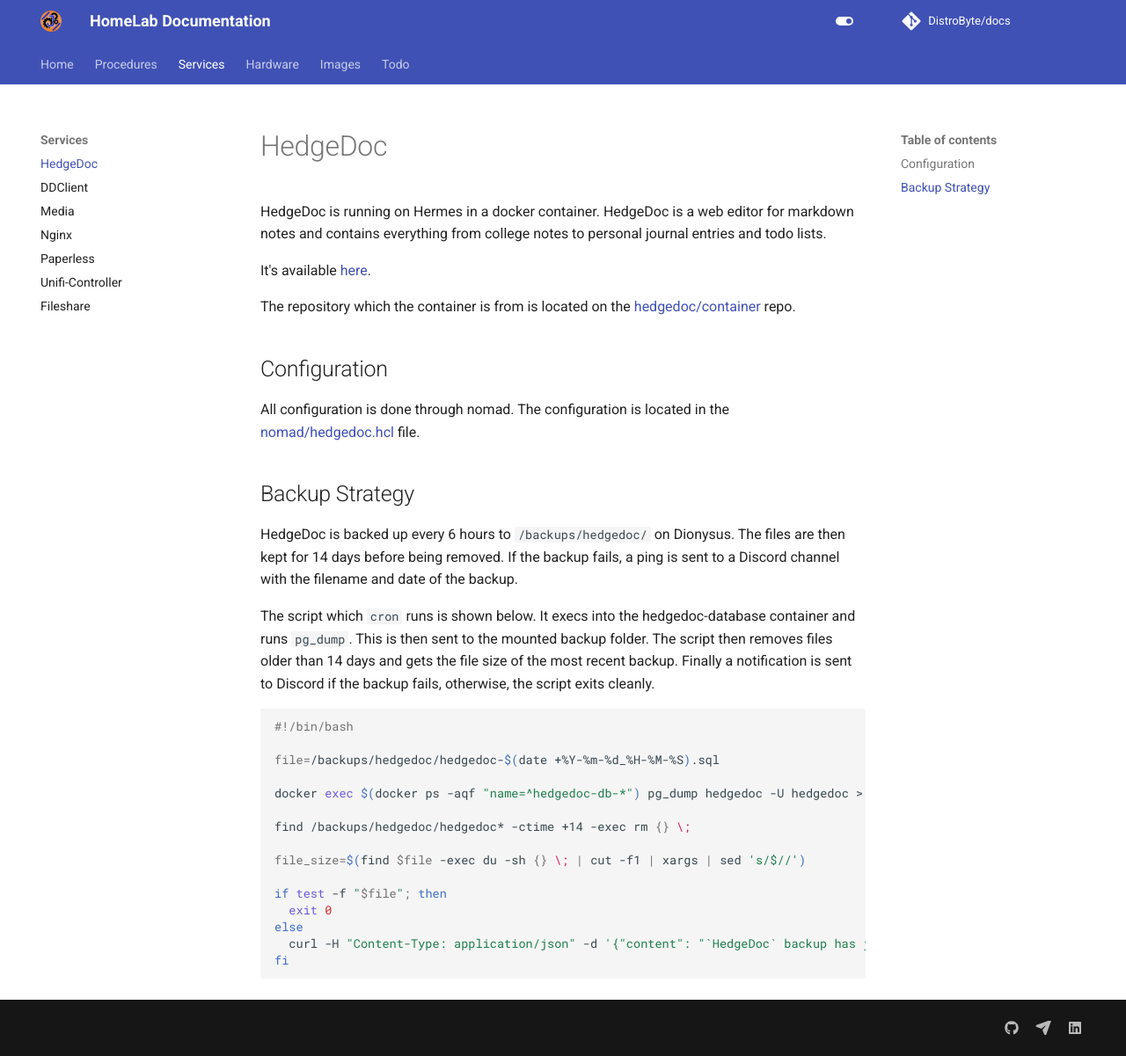
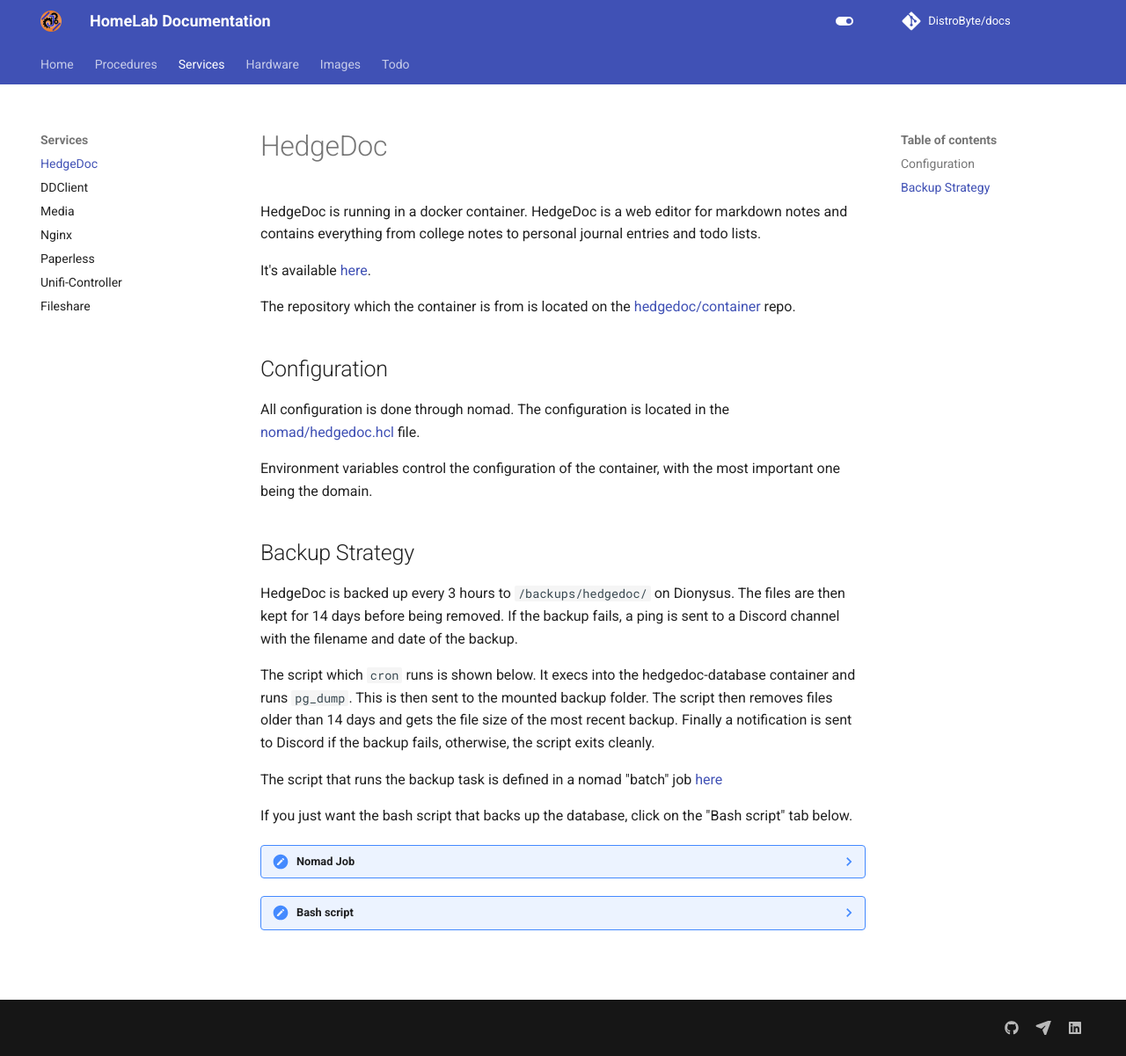
Before and after one commit to DistroByte/docs, an MkDocs documentation site: the page built from docs/services/hedgedoc.md, in a window 1280 px wide and 1201 px high. Shown: the whole window at 88% size. Built offline with MkDocs 1.6.1 and Material for MkDocs 9.7.7, drawn with Linux system fonts in a browser that asks for light colours; comment, search, counter and statistics services are not loaded.

Commit message:
update hedgedoc

````diff
--- a/docs/services/hedgedoc.md
+++ b/docs/services/hedgedoc.md
@@ -1,7 +1,11 @@
-# HedgeDoc
+---
+title: HedgeDoc
+description: Configuration files and backup script for HedgeDoc, a web editor for markdown notes and contains everything from college notes to personal journal entries and todo lists.
+tags: [services, hedgedoc, backup]
+---
 
-HedgeDoc is running on Hermes in a docker container. HedgeDoc is a web editor for markdown notes and contains everything
-from college notes to personal journal entries and todo lists.
+HedgeDoc is running in a docker container. HedgeDoc is a web editor for markdown notes and contains everything from
+college notes to personal journal entries and todo lists.
 
 It's available [here](https://md.james-hackett.ie).
 
@@ -13,29 +17,100 @@
 All configuration is done through nomad. The configuration is located in the
 [nomad/hedgedoc.hcl](https://github.com/DistroByte/nomad/blob/master/hedgedoc.hcl) file.
 
+Environment variables control the configuration of the container, with the most important one being the domain.
+
 ## Backup Strategy
 
-HedgeDoc is backed up every 6 hours to `/backups/hedgedoc/` on Dionysus. The files are then kept for 14 days
+HedgeDoc is backed up every 3 hours to `/backups/hedgedoc/` on Dionysus. The files are then kept for 14 days
 before being removed. If the backup fails, a ping is sent to a Discord channel with the filename and date of the backup.
 
 The script which `cron` runs is shown below. It execs into the hedgedoc-database container and runs `pg_dump`. This is
 then sent to the mounted backup folder. The script then removes files older than 14 days and gets the file size of the most
 recent backup. Finally a notification is sent to Discord if the backup fails, otherwise, the script exits cleanly.
 
-```bash
-#!/bin/bash
+The script that runs the backup task is defined in a nomad "batch" job [here](https://github.com/DistroByte/nomad/blob/master/hedgedoc-backup.hcl)
 
-file=/backups/hedgedoc/hedgedoc-$(date +%Y-%m-%d_%H-%M-%S).sql
+If you just want the bash script that backs up the database, click on the "Bash script" tab below.
 
-docker exec $(docker ps -aqf "name=^hedgedoc-db-*") pg_dump hedgedoc -U hedgedoc > "${file}"
+??? note "Nomad Job"
 
-find /backups/hedgedoc/hedgedoc* -ctime +14 -exec rm {} \;
+    ```hcl
+    job "hedgedoc-backup" {
+      datacenters = ["dc1"]
+      type        = "batch"
 
-file_size=$(find $file -exec du -sh {} \; | cut -f1 | xargs | sed 's/$//')
+      periodic {
+        cron             = "0 */3 * * * *"
+        prohibit_overlap = true
+      }
 
-if test -f "$file"; then
-  exit 0
-else
-  curl -H "Content-Type: application/json" -d '{"content": "`HedgeDoc` backup has just **FAILED**\nFile name: `'"$file"'`\nDate: `'"$(TZ=Europe/Dublin date)"'`"}' https://canary.discord.com/api/webhooks/$webhookurl
-fi
-```
+      group "db-backup" {
+        task "postgres-backup" {
+          driver = "raw_exec"
+
+          config {
+            command = "/bin/bash"
+            args    = ["local/script.sh"]
+          }
+
+          template {
+            data = <<EOH
+    #!/bin/bash
+
+    file=/backups/hedgedoc/hedgedoc-$(date +%Y-%m-%d_%H-%M-%S).sql
+
+    docker exec $(docker ps -aqf "name=^hedgedoc-db-*") pg_dump hedgedoc -U hedgedoc > "${file}"
+
+    find /backups/hedgedoc/hedgedoc* -ctime +14 -exec rm {} \;
+
+    file_size=$(find $file -exec du -sh {} \; | cut -f1 | xargs | sed 's/$//')
+
+    if test -f "$file"; then
+      exit 0
+    else
+      curl -H "Content-Type: application/json" -d '{"content": "`HedgeDoc` backup has just **FAILED**\nFile name: `'"$file"'`\nDate: `'"$(TZ=Europe/Dublin date)"'`"}' {{ key "discord/log/webhook" }}
+    fi
+    EOH
+
+            destination = "local/script.sh"
+          }
+
+          template {
+            data = <<EOH
+    # as service 'db-task' is registered in Consul
+    # we wat to grab its 'alloc' tag
+    {{- range $tag, $services := service "db-task" | byTag -}}
+    {{if $tag | contains "alloc"}}
+    {{$allocId := index ($tag | split "=") 1}}
+    DB_ALLOC_ID="{{ $allocId }}"
+    {{end}}
+    {{end}}
+            EOH
+            destination = "secrets/file.env"
+            env         = true
+          }
+        }
+      }
+    }
+    ```
+
+??? note "Bash script"
+
+    ```bash
+    #!/bin/bash
+
+    file=/backups/hedgedoc/hedgedoc-$(date +%Y-%m-%d_%H-%M-%S).sql
+
+    docker exec $(docker ps -aqf "name=^hedgedoc-db-*") pg_dump hedgedoc -U hedgedoc > "${file}"
+
+    find /backups/hedgedoc/hedgedoc* -ctime +14 -exec rm {} \;
+
+    file_size=$(find $file -exec du -sh {} \; | cut -f1 | xargs | sed 's/$//')
+
+    if test -f "$file"; then
+      exit 0
+    else
+      curl -H "Content-Type: application/json" -d '{"content": "`HedgeDoc` backup has just **FAILED**\nFile name: `'"$file"'`\nDate: `'"$(TZ=Europe/Dublin date)"'`"}' {{ key "discord/log/webhook" }}
+      # `{{ key "discord/log/webhook" }}` is the webhook URL for the Discord channel
+    fi
+    ```
````
